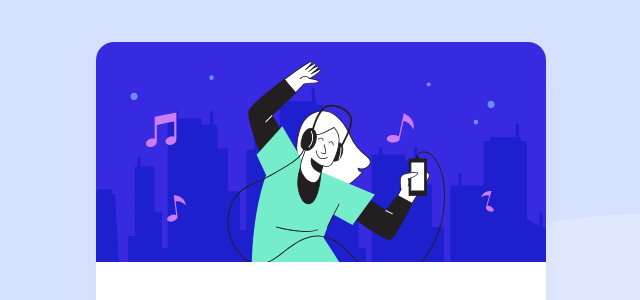
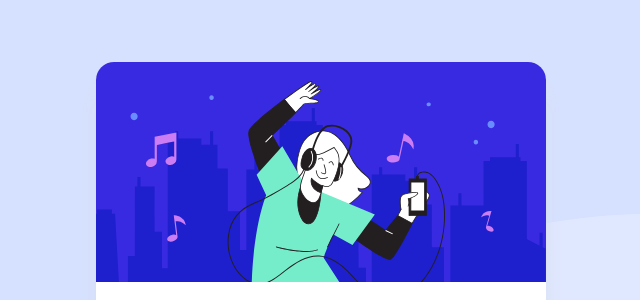
Before and after one commit to khubaibkm/order-summary, a plain HTML site: page index.html in a window 1280 px wide. Shown: the top 300 px of the page, without its empty margins (319-959 px from the left). Drawn offline with Linux system fonts and the light colour scheme.

Commit message:
Update styles.css

```diff
--- a/styles.css
+++ b/styles.css
@@ -20,7 +20,7 @@ body{
     position: relative;
     margin: auto;
     align-items: center;
-    bottom: 350px;
+    bottom: 330px;
     border-radius: 18px;
     box-shadow: 0px 20px 20px hsl(223, 51%, 90%);
 }
```
